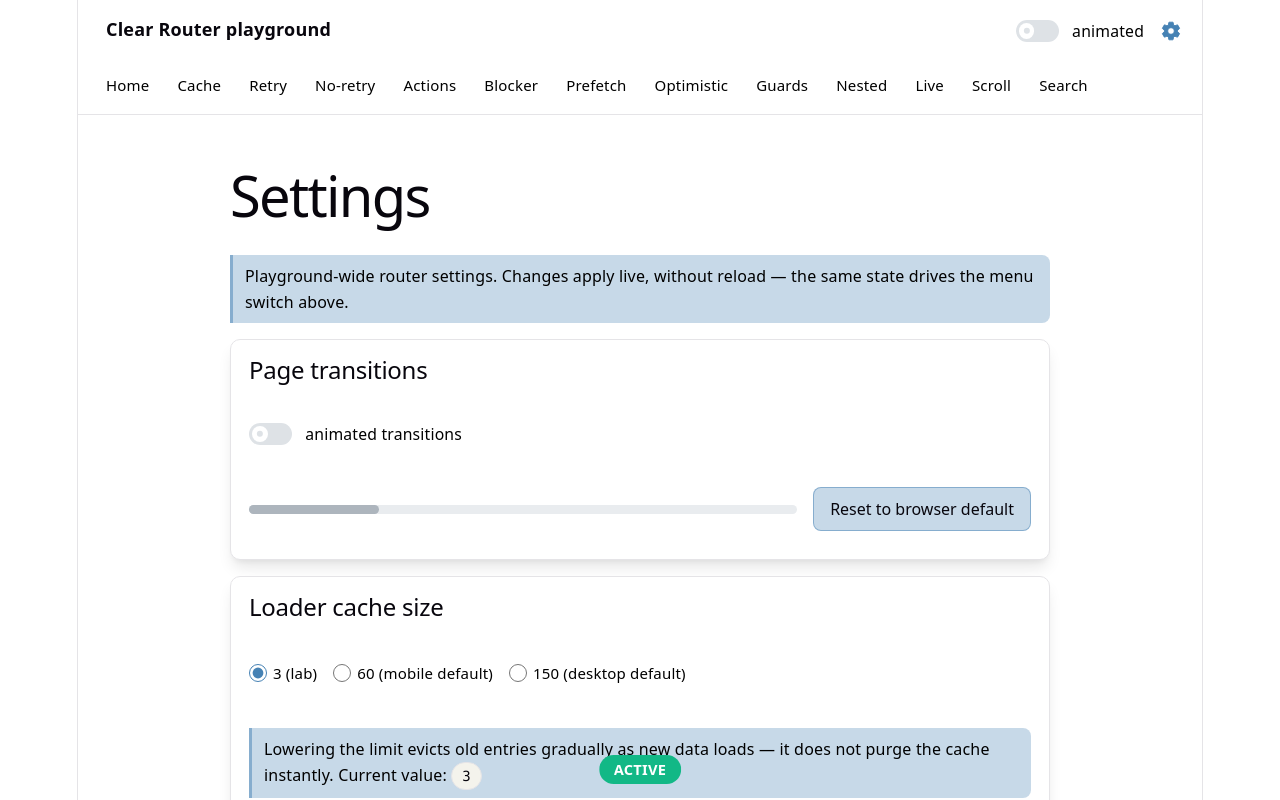
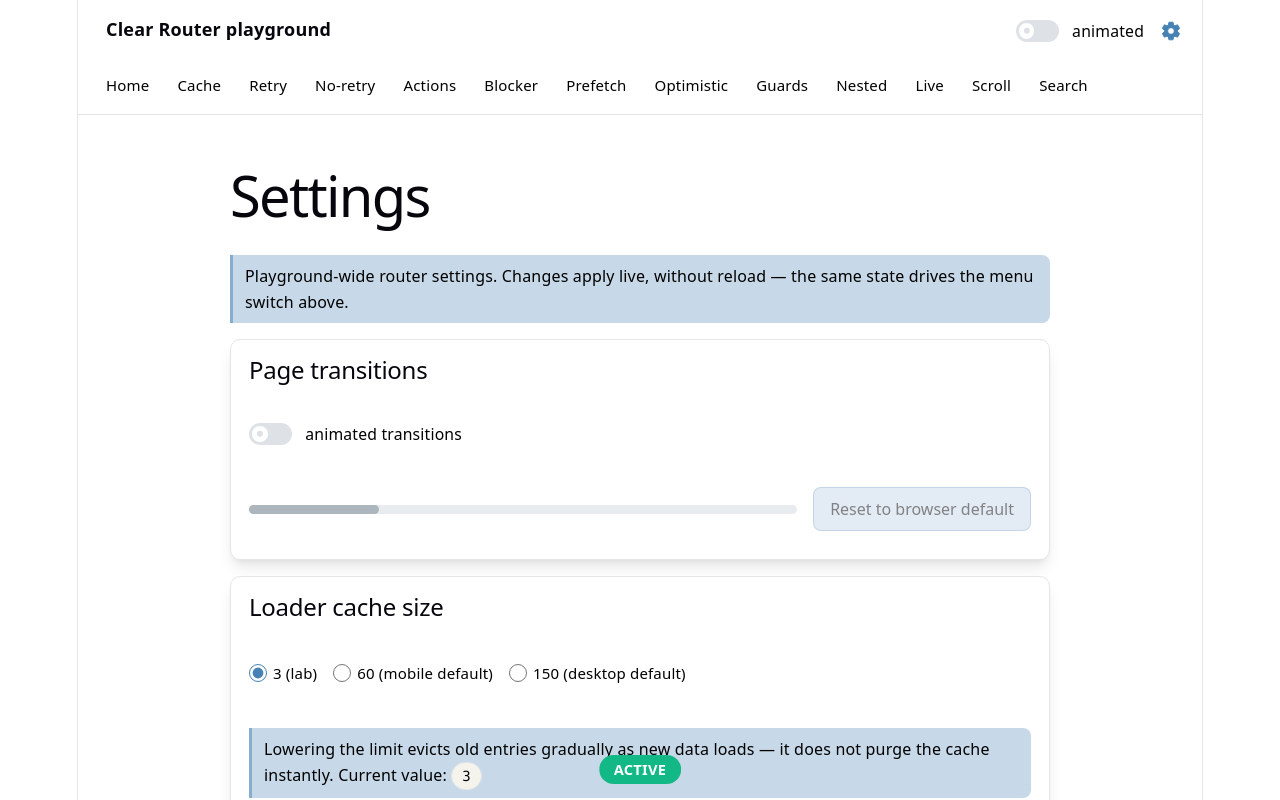
Before and after one commit to AndrewBubnov/clear-react-router, a React (Vite) app: page /playground/settings in a window 1280 px wide. Shown: the top 800 px of the page. Built offline with nearby package versions, Linux system fonts and the light colour scheme.

Commit message:
Disable button if not animated

```diff
--- a/src/playground/SettingsPage.tsx
+++ b/src/playground/SettingsPage.tsx
@@ -89,7 +89,7 @@ const SettingsPage = () => {
 							/>
 						</div>
 					</Tooltip>
-					<button className="pg-btn" onClick={() => setAnimationDuration(undefined)}>
+					<button className="pg-btn" onClick={() => setAnimationDuration(undefined)} disabled={!isAnimated}>
 						Reset to browser default
 					</button>
 				</div>
```
